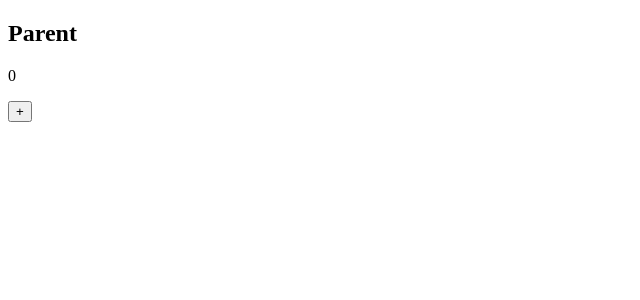
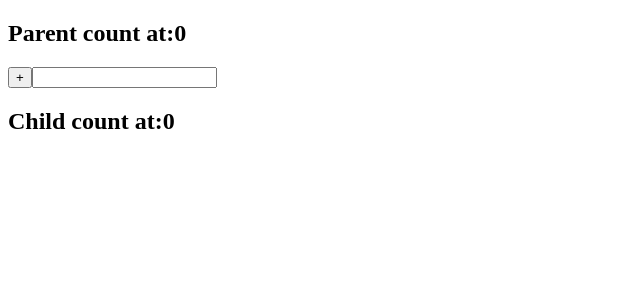
Before and after one commit to bobbyDeepak1415/React_Hooks, a React (Vite) app: page / in a window 1280 px wide. Shown: the top 300 px of the page, without its empty margins (0-640 px from the left). Built offline with nearby package versions, Linux system fonts and the light colour scheme.

Commit message:
setup done

```diff
--- a/src/Child.jsx
+++ b/src/Child.jsx
@@ -1,8 +1,14 @@
 import React from 'react'
 
-const Child = () => {
+const Child = ({count}) => {
+
+    console.log("child rendering")
+
+
   return (
     <div>
+      <h2>Child count at:{count}</h2>
+
 
     </div>
   )
--- a/src/Demo.jsx
+++ b/src/Demo.jsx
@@ -1,16 +1,24 @@
 import React, { useState } from 'react'
+import Child from './Child'
 
 const Demo = () => {
 
   console.log("parent rendering")
 
   const [count,setCount]=useState(0)
+  const [item,setItem]=useState("")
 
   return (
     <div>
-      <h2>Parent</h2>
-      <p>{count}</p>
+      <h2>Parent count at:{count}</h2>
+
       <button onClick={()=>setCount(prev=>prev+1)}>+</button>
+
+<input value={item} onChange={(e)=>setItem(e.target.value)}/>
+
+      <div>
+        <Child count={count}/>
+      </div>
 
     </div>
   )
```
